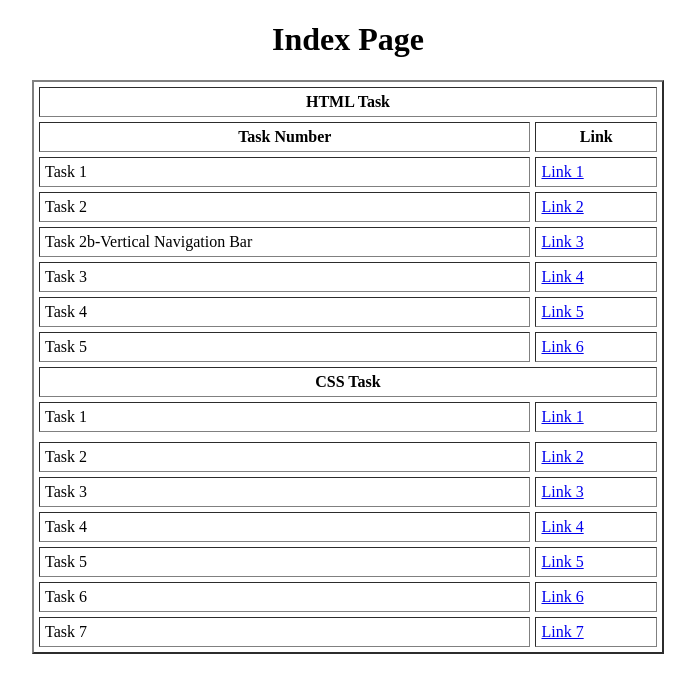
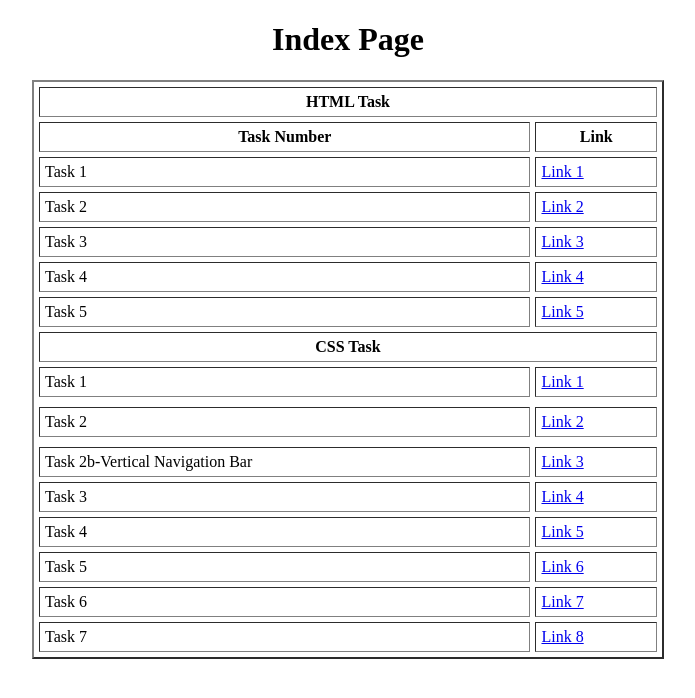
Before and after one commit to NaveedHafeez004/Intern-s-Tasks, a plain HTML site: page index.html in a window 1280 px wide. Shown: the whole page, without its empty margins (292-987 px from the left). Drawn offline with Linux system fonts and the light colour scheme.

Commit message:
Add files via upload

```diff
--- a/index.html
+++ b/index.html
@@ -25,20 +25,16 @@
             <td> <a href="./task4.html" target="_blank">Link 2</a></td>
         </tr>
         <tr>
-            <td> Task 2b-Vertical Navigation Bar </td>
-            <td> <a href="./navigation.html" target="_blank">Link 3</a></td>
-        </tr>
-        <tr>
             <td> Task 3 </td>
-            <td> <a href="./task5.html" target="_blank">Link 4</a></td>
+            <td> <a href="./task5.html" target="_blank">Link 3</a></td>
         </tr>
         <tr>
             <td>Task 4</td>
-            <td> <a href="./task6.html" target="_blank"> Link 5</a></td>
+            <td> <a href="./task6.html" target="_blank"> Link 4</a></td>
         </tr>
         <tr>
             <td>Task 5</td>
-            <td> <a href="./task7.html" target="_blank"> Link 6</a></td>
+            <td> <a href="./task7.html" target="_blank"> Link 5</a></td>
         </tr>
         <tr>
             <th colspan="2" align="center"> CSS Task</th>
@@ -51,24 +47,28 @@
             <td>Task 2</td>
             <td> <a href="./task9.html" target="_blank">Link 2</a></td>
         <tr>
+        <tr>
+            <td> Task 2b-Vertical Navigation Bar </td>
+            <td> <a href="./navigation.html" target="_blank">Link 3 </a></td>
+        </tr>
             <td>Task 3</td>
-            <td><a href="./task10.html" target="_blank"> Link 3 </td>
+            <td><a href="./task10.html" target="_blank"> Link 4 </td>
         </tr>
         <tr>
             <td>Task 4</td>
-            <td><a href="./task11.html" target="_blank"> Link 4 </td>
+            <td><a href="./task11.html" target="_blank"> Link 5 </td>
         </tr>
         <tr>
             <td>Task 5</td>
-            <td><a href="./task12.html" target="_blank"> Link 5 </td>
+            <td><a href="./task12.html" target="_blank"> Link 6 </td>
         </tr>
         <tr>
             <td>Task 6</td>
-            <td><a href="./task13.html" target="_blank"> Link 6 </td>
+            <td><a href="./task13.html" target="_blank"> Link 7 </td>
         </tr>
         <tr>
             <td>Task 7</td>
-            <td><a href="./task14.html" target="_blank"> Link 7 </td>
+            <td><a href="./task14.html" target="_blank"> Link 8 </td>
         </tr>
 
     </table>
```
